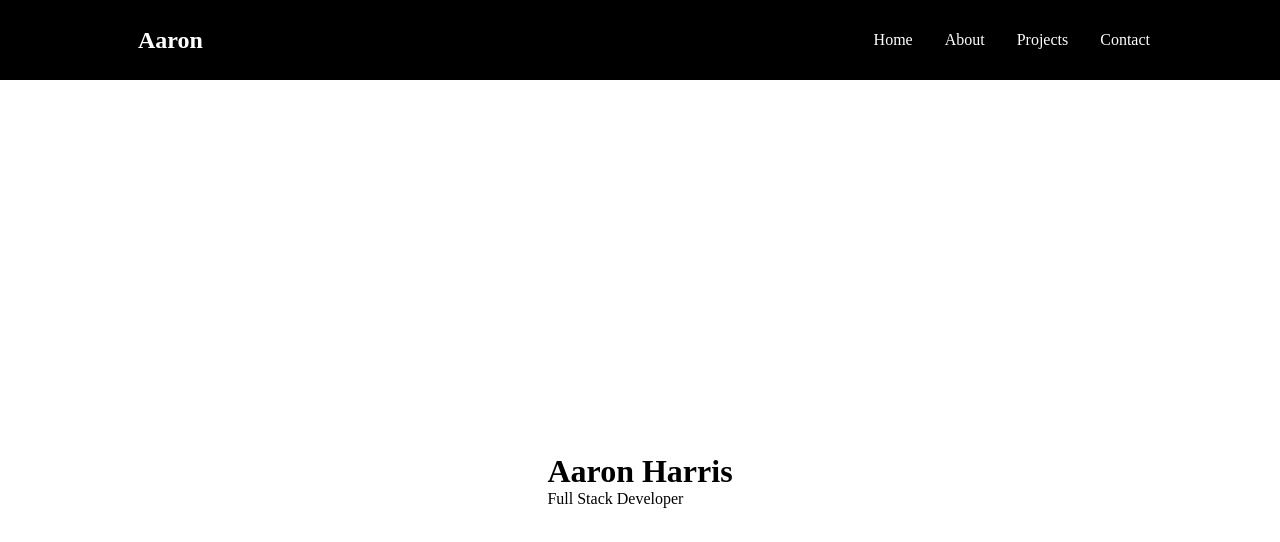
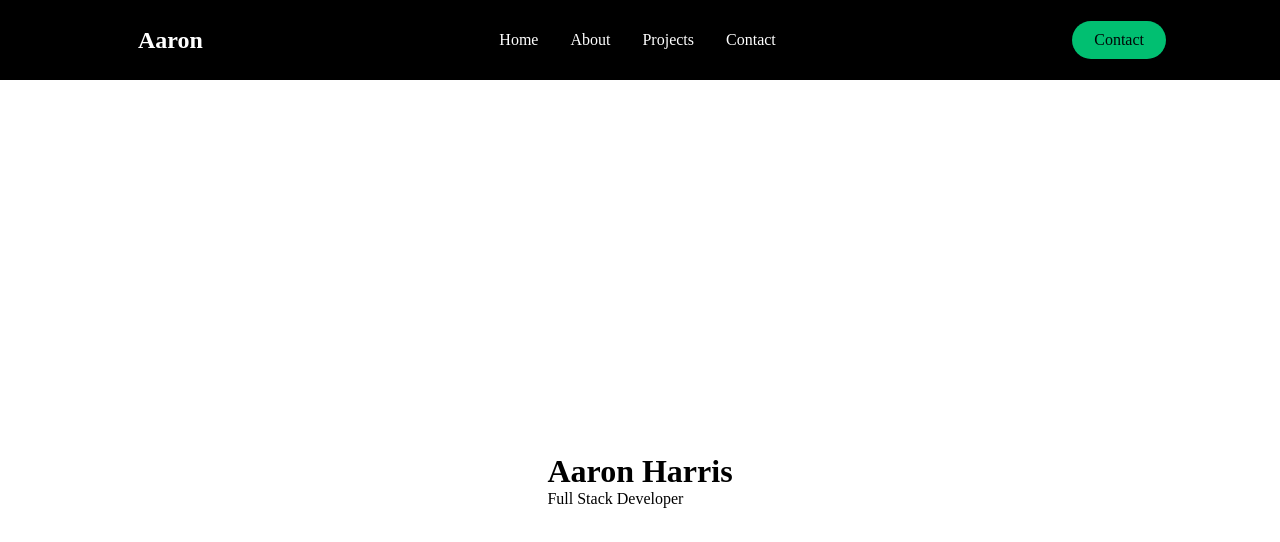
Before and after one commit to aaronsHarris/Portfolio, a React (Create React App) app in the folder client/: page / in a window 1280 px wide. Shown: the top 542 px of the page. Built offline with nearby package versions, Linux system fonts and the light colour scheme.

Commit message:
added button to nav, added mobile menu file, and mobile styled file

```diff
--- a/client/src/components/NavBar.jsx
+++ b/client/src/components/NavBar.jsx
@@ -1,4 +1,4 @@
-import {FaBars} from "react-icons/fa";
+import { FaBars } from "react-icons/fa";
 import {
   NavContainer,
   Nav,
@@ -7,6 +7,8 @@
   NavMenu,
   NavItem,
   NavLinks,
+  NavBtnLink,
+  NavBtn,
 } from "./styles/Nav.styled";
 import { Link } from "react-router-dom";
 
@@ -33,7 +35,9 @@
               <NavLinks to="contact">Contact</NavLinks>
             </NavItem>
                   </NavMenu>
-
+                  <NavBtn>
+                      <NavBtnLink to='/contact'>Contact</NavBtnLink>
+                  </NavBtn>
         </NavContainer>
       </Nav>
     </>
--- a/client/src/components/styles/Nav.styled.js
+++ b/client/src/components/styles/Nav.styled.js
@@ -86,3 +86,32 @@
         border-bottom: 3px solid #01bf71;
     }
 `
+
+export const NavBtn = styled.nav`
+display: flex;
+align-items: center;
+
+@media screen and (max-width: 768px) {
+    display: none;
+}
+`
+
+export const NavBtnLink = styled(LinkR)`
+    border-radius: 50px;
+    background: #01bf71;
+    white-space: nowrap;
+    padding: 10px 22px;
+    color: #010606;
+    font-size: 16px;
+    outline: none;
+    border: none;
+    cursor: pointer;
+    transition: all 0.2s ease-in-out;
+    text-decoration: none;
+
+    &:hover {
+        transition: all 0.2s ease-in-out;
+        background: #fff;
+        color: #010606;
+    }
+`
```
Also changed, not shown: client/src/components/MobileMenu.jsx (added, +11 -0 lines), client/src/components/styles/MobileMenu.styled.js (added).
